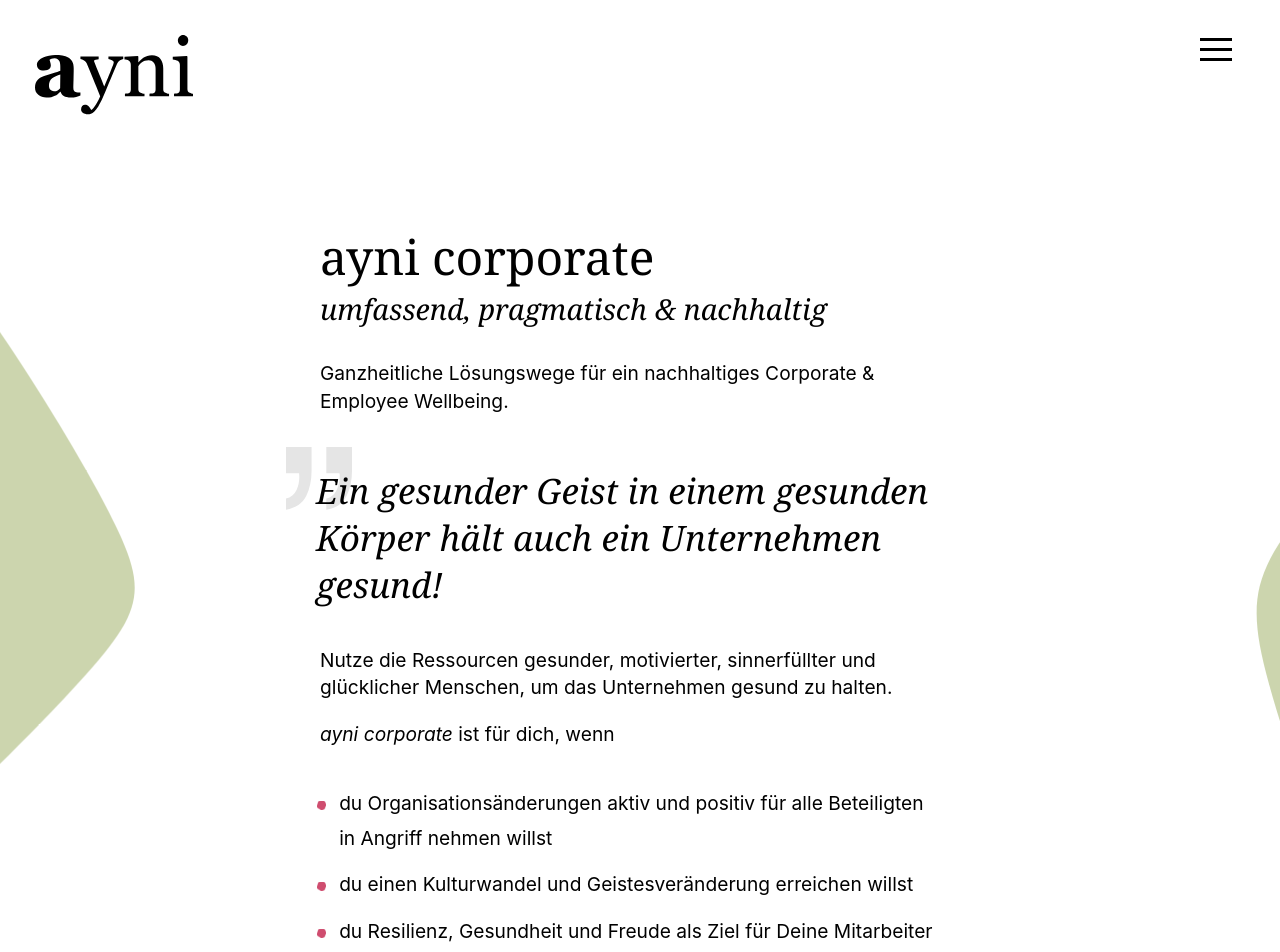
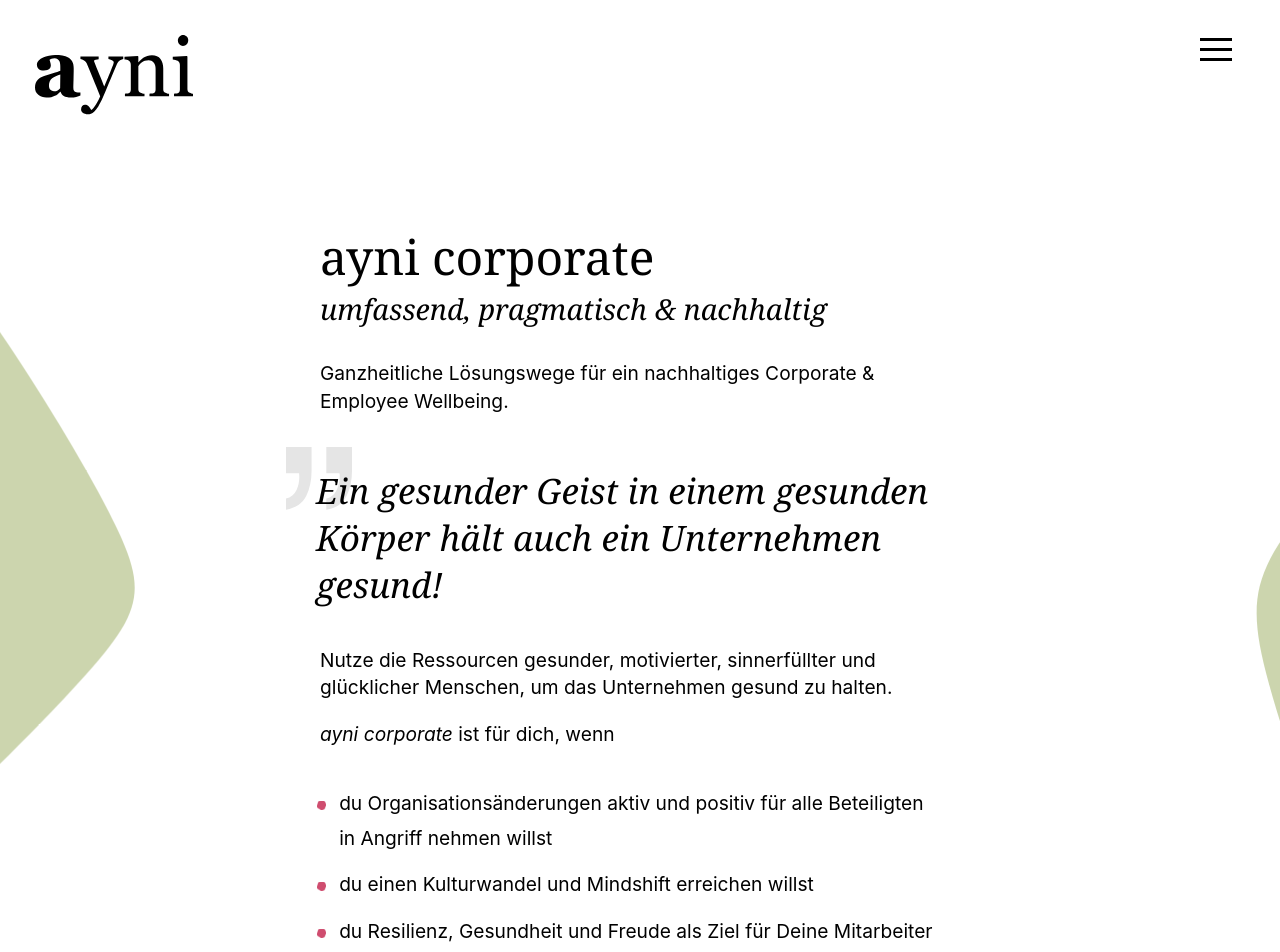
Before and after one commit to ddresch/ayni.ch, a Next.js app: page /angebot/corporate in a window 1280 px wide. Shown: the top 952 px of the page. Built offline with nearby package versions, Linux system fonts and the light colour scheme.

Commit message:
Change Mindshift

```diff
--- a/pages/angebot/corporate.jsx
+++ b/pages/angebot/corporate.jsx
@@ -19,7 +19,7 @@
             <p><i>ayni corporate</i> ist für dich, wenn</p>
             <ul>
                 <li>du Organisationsänderungen aktiv und positiv für alle Beteiligten in Angriff nehmen willst</li>
-                <li>du einen Kulturwandel und Geistesveränderung erreichen willst</li>
+                <li>du einen Kulturwandel und Mindshift erreichen willst</li>
                 <li>du Resilienz, Gesundheit und Freude als Ziel für Deine Mitarbeiter und Organisation siehst</li>
             </ul>
         </div>
```
